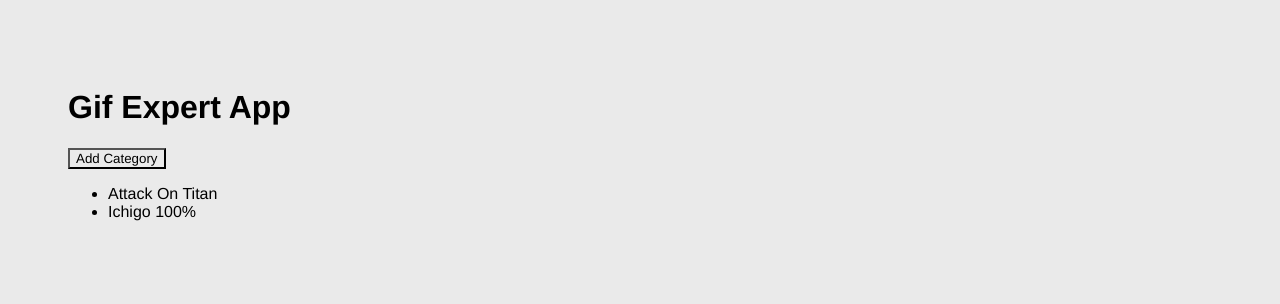
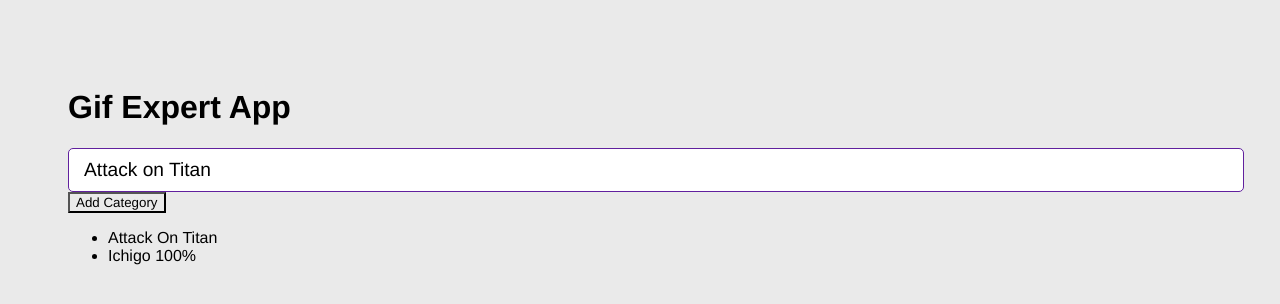
Before and after one commit to FabzDev/React-FernandoHerrera, a React (Vite) app in the folder 04-gif-expert-app/: page / in a window 1280 px wide. Shown: the top 304 px of the page. Built offline with nearby package versions, Linux system fonts and the light colour scheme.

Commit message:
GifExpertApp - AddCategory Component - handleTextInput/onSubmit

```diff
--- a/04-gif-expert-app/src/GifExpertApp.jsx
+++ b/04-gif-expert-app/src/GifExpertApp.jsx
@@ -1,4 +1,5 @@
 import { useState } from "react";
+import { AddCategory } from "./components/AddCategory";
 
 // bkUpWx7ebyORXlTH747bYSgrAmAw64BC
 export const GifExpertApp = () => {
@@ -9,7 +10,8 @@ export const GifExpertApp = () => {
   return (
     <>
       <h1>Gif Expert App</h1>
-      {/* <button onClick={() => setCategories([...categories, "Naruto"])}>Add Category</button> */}
+
+      <AddCategory />
       <button onClick={() => addAnime('Naruto')}>Add Category</button>
 
       <ul>
--- /dev/null
+++ b/04-gif-expert-app/src/components/AddCategory.jsx
@@ -0,0 +1,27 @@
+import { useState } from "react";
+
+export const AddCategory = () => {
+  const [inputValue, setInputValue] = useState("Attack on Titan");
+
+  const handleTextImput = ({ target }) => {
+    setInputValue(target.value);
+    // console.log(inputValue);
+  };
+
+  const onSubmit = (event) => {
+    event.preventDefault();
+    // console.log(inputValue);
+
+  }
+
+  return (
+    <form onSubmit={onSubmit}>
+        <input
+          type="text"
+          placeholder="Buscar Gif"
+          value={inputValue}
+          onChange={handleTextImput}
+        />
+    </form>
+  );
+};
```
